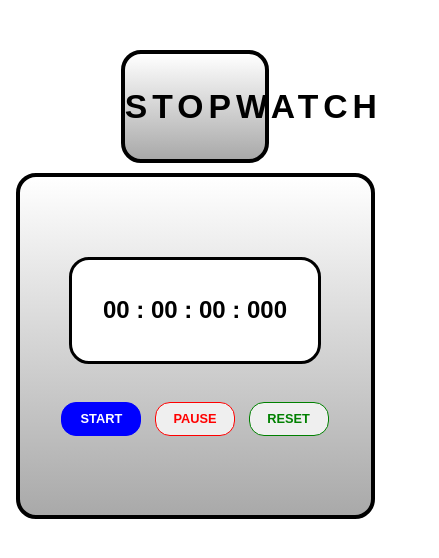
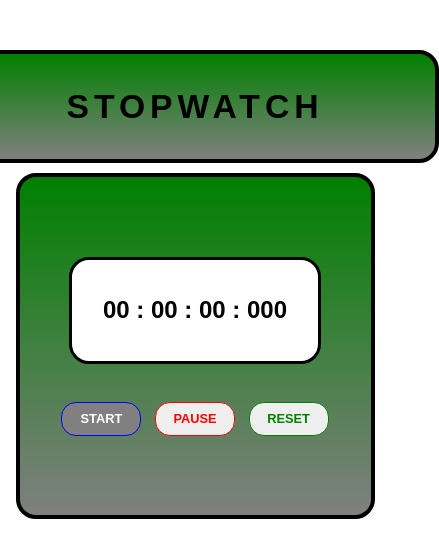
Before and after one commit to n33raj51ngh/Stopwatch, a plain HTML site: page index.html in a window 390 px wide. In both pictures the pointer is over the button "START". Shown: the whole page, 439 px wide, since content can reach past the window. Drawn offline with Linux system fonts and the light colour scheme.

Commit message:
Update style.css

```diff
--- a/style.css
+++ b/style.css
@@ -24,10 +24,11 @@ body::-webkit-scrollbar {
       margin-top: 50px;
       font-family: Arial, Helvetica, sans-serif;
       background-color:lightyellow;
-      background-image: linear-gradient(white,darkgrey);
+      background-image: linear-gradient(green,grey);
       border: 4px solid black;
       border-radius: 20px;
       width: 36vw;
+      min-width: 480px;
     text-align: center;
   }
   /* styling timer text */
@@ -49,7 +50,7 @@ body::-webkit-scrollbar {
       align-items: center;
       justify-content: space-around;
       margin-top: 10px;
-      background-image: linear-gradient(white,darkgrey);
+      background-image: linear-gradient(green,grey);
   }
   /* styling timer Box */
   #timer {
@@ -79,7 +80,7 @@ body::-webkit-scrollbar {
   }
 
   #start_btn:hover {
-      background-color: blue;
+      background-color: grey;
       color: white;
   }
 
@@ -91,7 +92,7 @@ body::-webkit-scrollbar {
   }
 
   #stop_btn:hover {
-      background-color: red;
+      background-color: grey;
       color: white;
   }
 
@@ -103,7 +104,7 @@ body::-webkit-scrollbar {
   }
 
   #reset_btn:hover {
-      background-color: green;
+      background-color: grey;
       color: white;
   }
 
@@ -124,6 +125,7 @@ body::-webkit-scrollbar {
           font-size: 1.5rem;
       }
       #text {
+        width: 90vw;
           font-size: 1.8rem;
           letter-spacing: 5px;
       }
```
